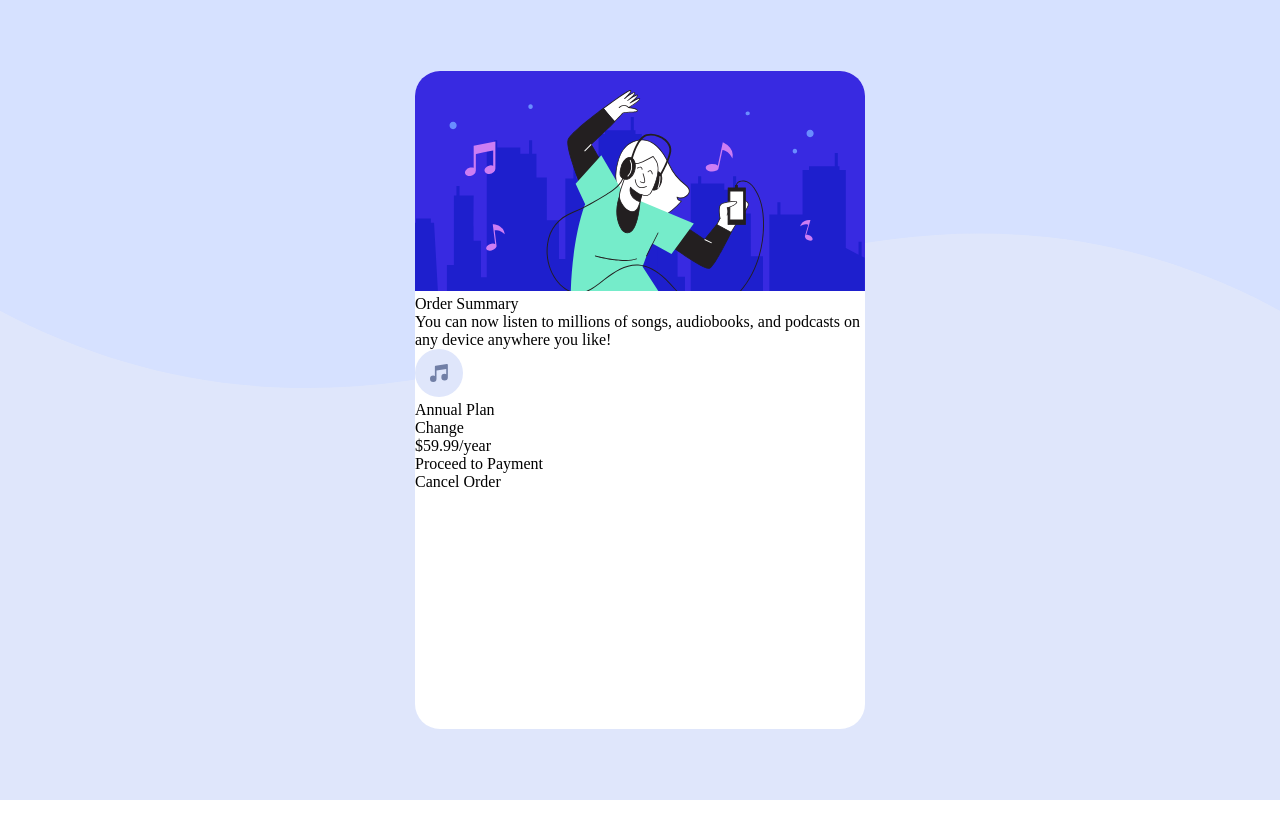
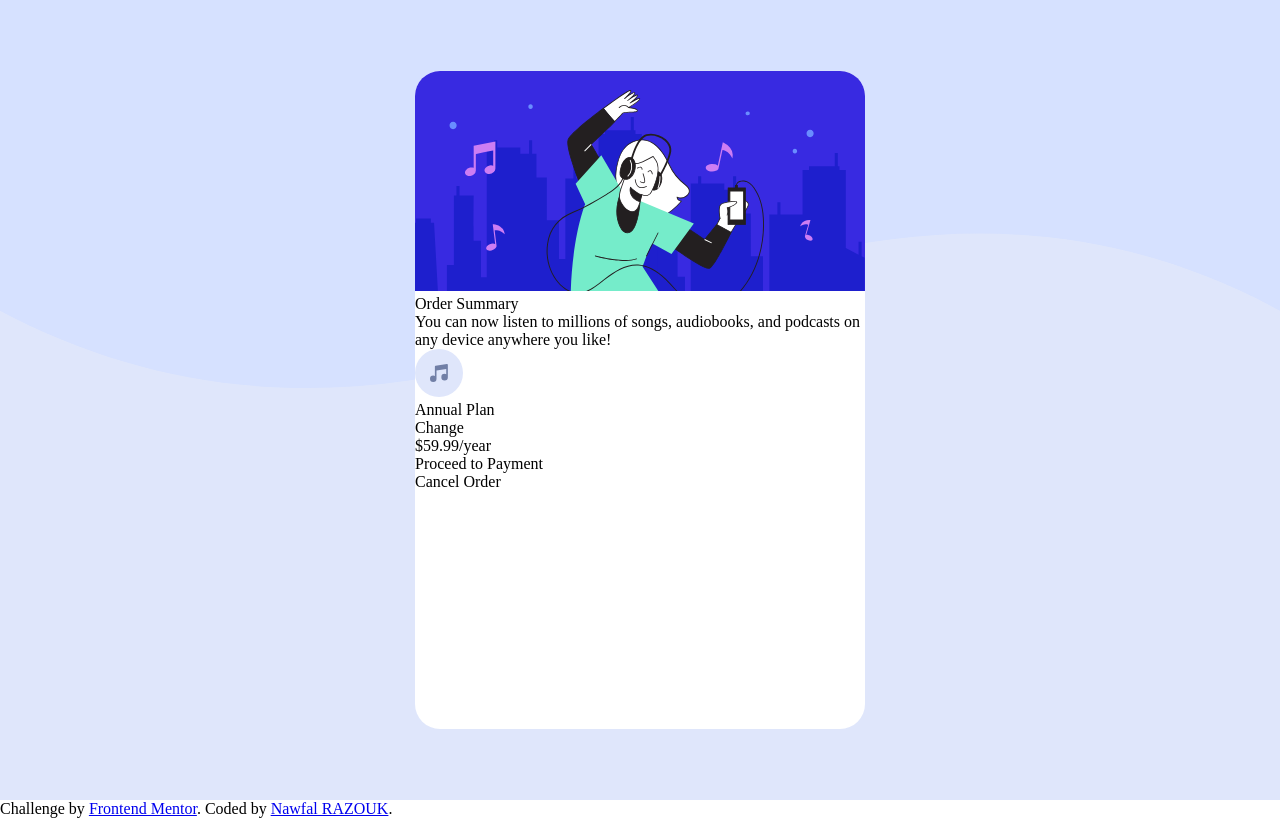
Before and after one commit to NawfalRAZOUK7/Order-summary-component, a plain HTML site: page index.html in a window 1280 px wide. Drawn offline with Linux system fonts and the light colour scheme.

Commit message:
Attribution

```diff
--- a/index.html
+++ b/index.html
@@ -36,9 +36,9 @@
             <div class="Cancel">Cancel Order</div>
         </div>
     </div>
-    <!-- <div class="attribution">
-        Challenge by <a href="https://www.frontendmentor.io?ref=challenge" target="_blank">Frontend Mentor</a>. Coded by <a href="#">Your Name Here</a>.
-    </div> -->
+    <div class="attribution">
+        Challenge by <a href="https://www.frontendmentor.io?ref=challenge" target="_blank">Frontend Mentor</a>. Coded by <a href="#">Nawfal RAZOUK</a>.
+    </div>
 </body>
 
 </html>
```
